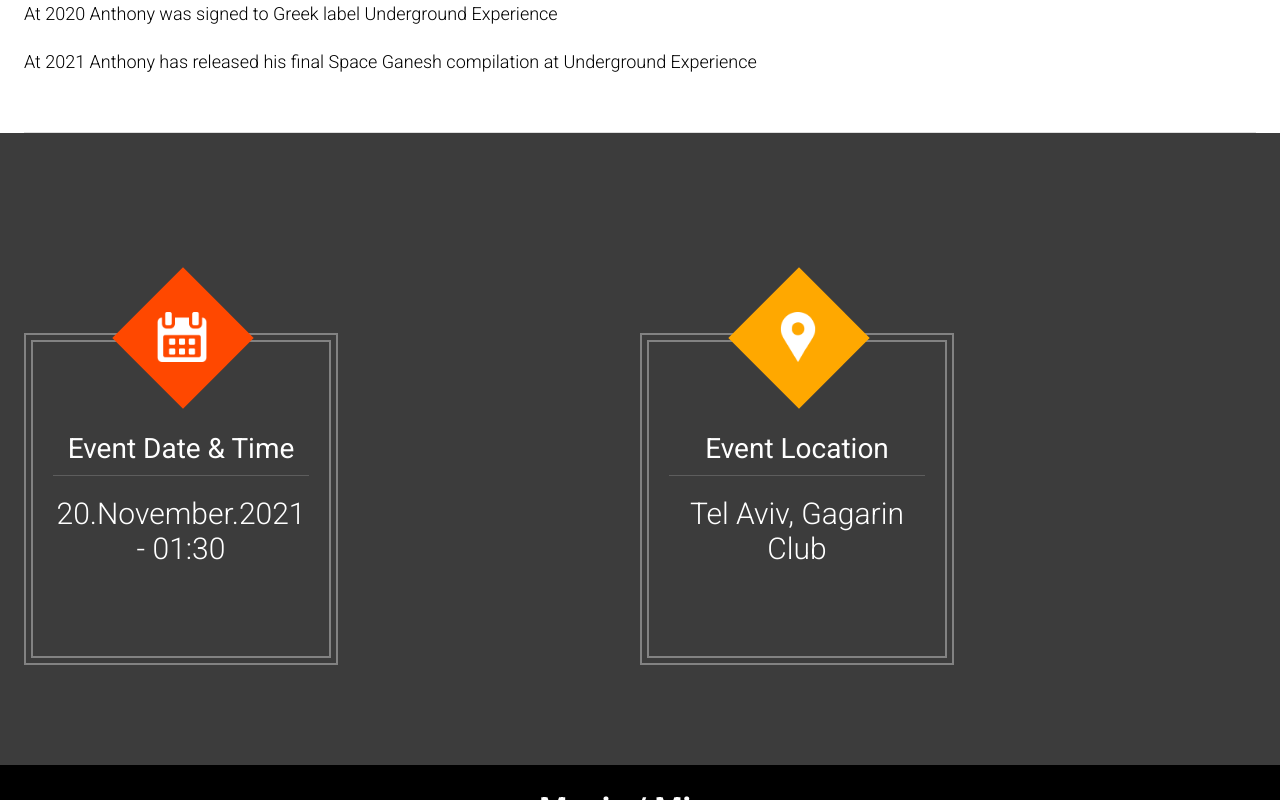
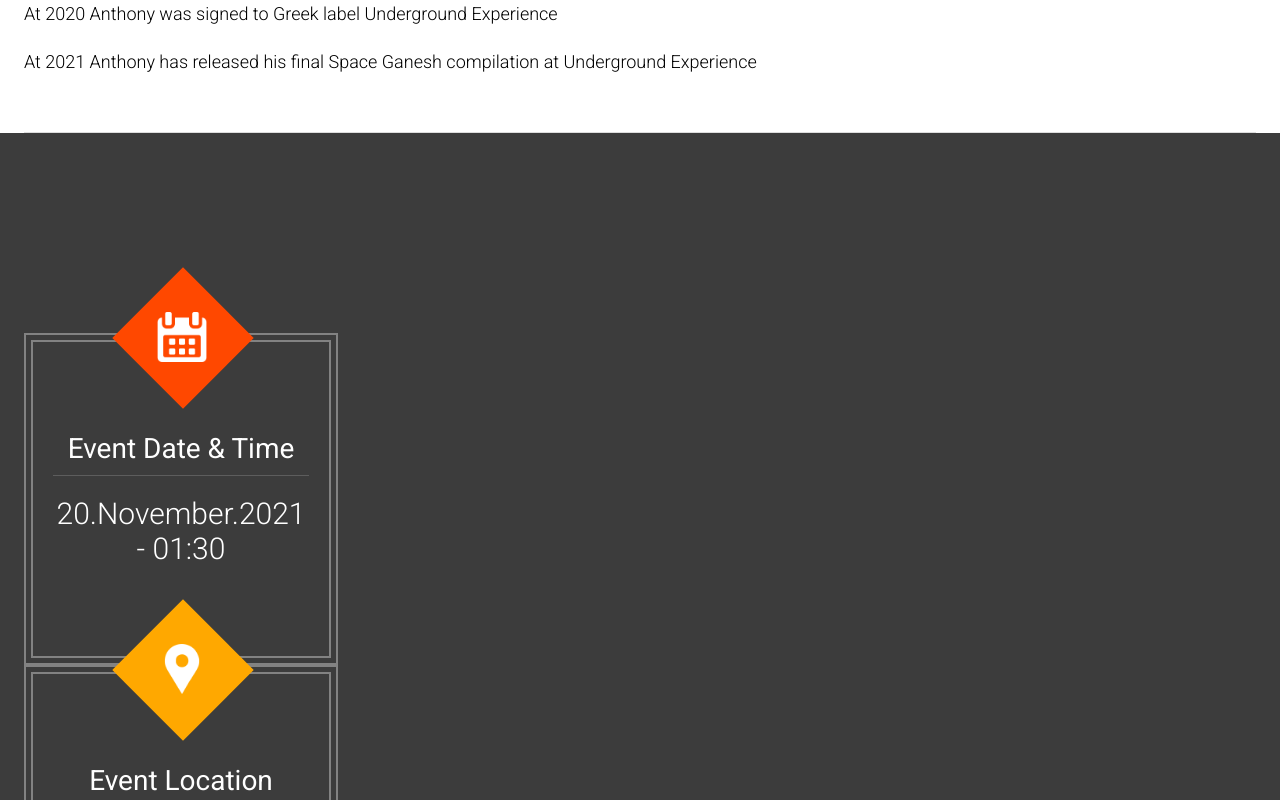
Before and after one commit to psytonik/djpsytonik, a React (Create React App) app: page / in a window 1280 px wide. Shown: the part 1580-2380 px from the top of the page. Built offline with nearby package versions, Linux system fonts and the light colour scheme.

Commit message:
adding react lazy

```diff
--- a/src/App.js
+++ b/src/App.js
@@ -1,5 +1,5 @@
 
-import React from 'react';
+import React, {Fragment, lazy, Suspense} from 'react';
 import './resources/styles.css';
 
 import Header from "./components/header_footer/Header.js";
@@ -7,9 +7,9 @@ import Featured from "./components/featured/Featured.js";
 import Biography from "./components/biography/Biography.js";
 import Gigs from "./components/gigs/Gigs.js";
 import Footer from "./components/header_footer/Footer.js";
-import MusicLinks from "./components/music/MusicLinks.js";
-import Video from "./components/video/Video.js";
 
+const MusicLinks = lazy( () => import("./components/music/MusicLinks.js"));
+const Video = lazy( () => import("./components/video/Video.js"));
 const App = () => {
   return (
     <React.Fragment>
@@ -25,10 +25,14 @@ const App = () => {
             <Gigs />
         </>
         <>
-            <MusicLinks/>
+            <Suspense fallback={<Fragment>Loading...</Fragment>}>
+                <MusicLinks/>
+            </Suspense>
         </>
         <>
-            <Video/>
+            <Suspense fallback={<Fragment>Loading...</Fragment>}>
+                <Video/>
+            </Suspense>
         </>
 
         <Footer/>
--- a/src/components/gigs/Gigs.js
+++ b/src/components/gigs/Gigs.js
@@ -11,18 +11,16 @@ const Gigs = () => {
 		<div className="bck_black">
 			<Container>
 				<Grid
-					container
-					direction="row"
-					justifyContent="center"
-					alignItems="center"
+					// container
+					// direction="row"
+					//
+					// // alignItems="center"
 					sx={{ justifyContent: 'center',alignItems:'center' }}
 					style={{paddingTop:'200px', paddingBottom:'100px'}}
 				>
 
 					<Grid
 						item
-						justifyContent="center"
-						alignItems="center"
 						md={6}>
 							<Zoom className="vn_item" triggerOnce>
 								<div>
@@ -49,8 +47,7 @@ const Gigs = () => {
 
 					<Grid
 						item
-						justifyContent="center"
-						alignItems="center"
+
 						md={6}>
 						<Zoom className="vn_item" delay={500}>
 							<div>
--- a/src/components/video/Video.js
+++ b/src/components/video/Video.js
@@ -28,9 +28,10 @@ const Video = () => {
 				<h1 align="center" style={{marginTop: 0, paddingTop: 25, color: '#000'}}>Videos</h1>
 				{youtubeLinks.map((youtube,index)=>(
 					<Box
+						key={index}
 						sx={{boxShadow: 3}}
 					>
-						<Grid key={index}>
+						<Grid >
 							<div>{youtube.videoName}</div>
 							<YouTube videoId={youtube.videoId} opts={opts} onReady={_onReady} />
 						</Grid>
```
